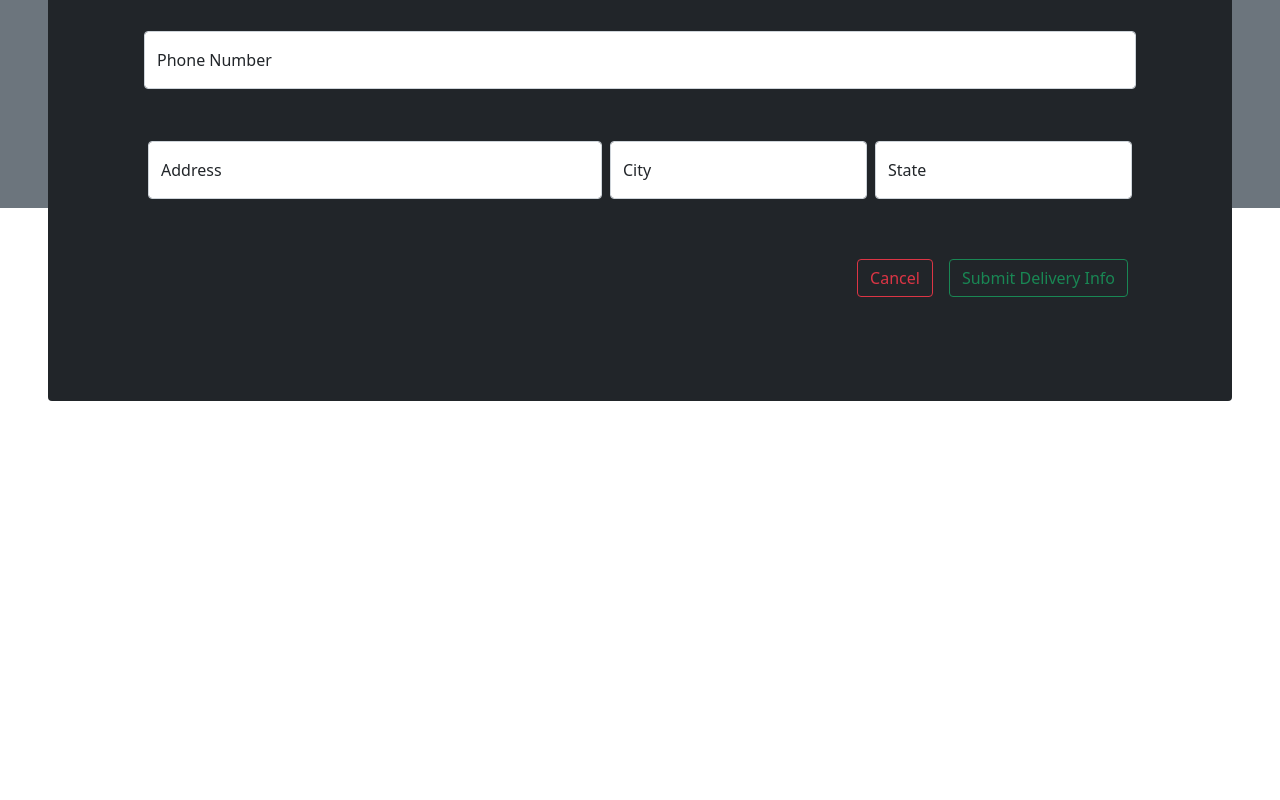
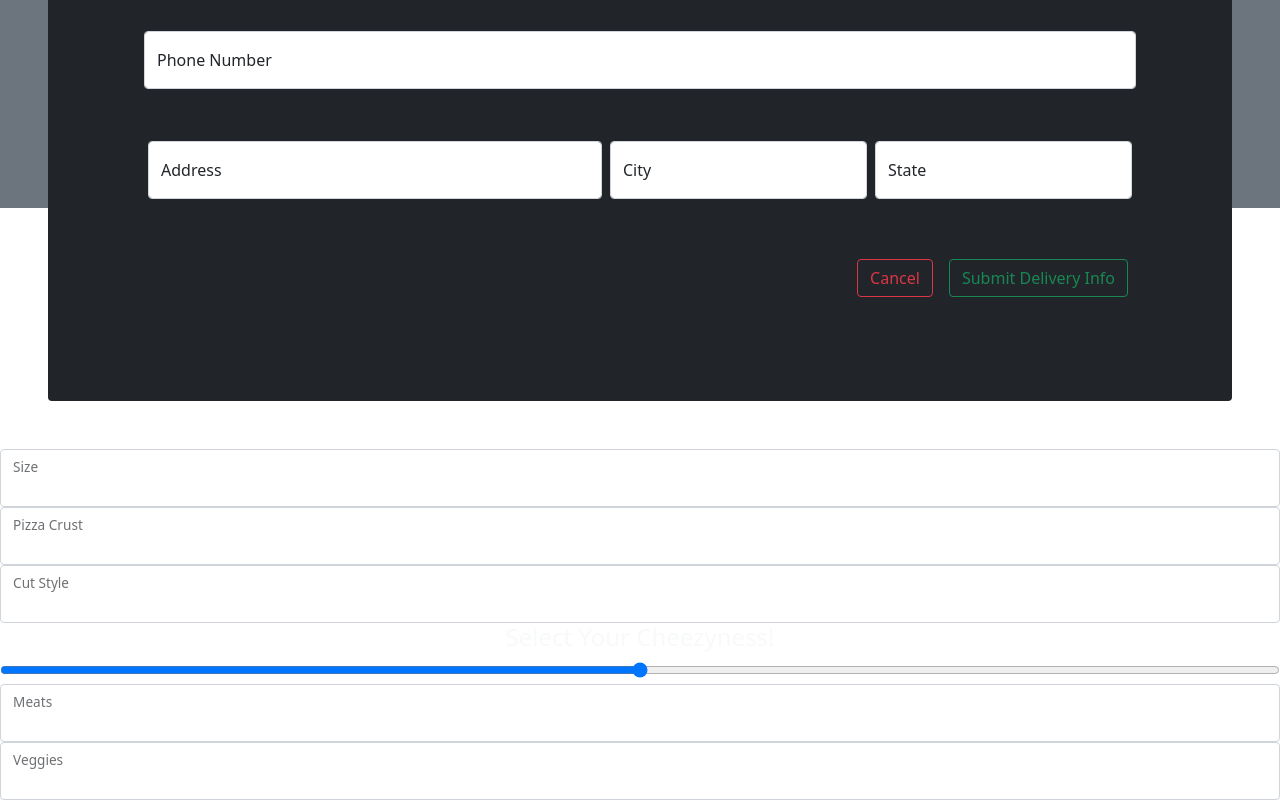
Before and after one commit to Candersoncoding/fullMERN, a React (Create React App) app in the folder React/forms-react/: page / in a window 1280 px wide. Shown: the part 592-1392 px from the top of the page. Before the commit the page ends 993 px from the top, so only its background shows below. Built offline with nearby package versions, Linux system fonts and the light colour scheme.

Commit message:
initial commit form Pizza Form

```diff
--- a/React/forms-react/src/App.js
+++ b/React/forms-react/src/App.js
@@ -2,6 +2,7 @@ import React from 'react';
 import './App.css';
 import 'bootstrap/dist/css/bootstrap.min.css';
 import MainForm from './Components/MainForm.jsx';
+import PizzaForm from './Views/PizzaForm.jsx';
 
 function App() {
   return (
@@ -10,6 +11,7 @@ function App() {
         <h1>Welcome to Pizza Man!</h1>
       </header>
       <MainForm />
+      <PizzaForm />
     </div>
   );
 }
--- /dev/null
+++ b/React/forms-react/src/Views/PizzaForm.jsx
@@ -0,0 +1,38 @@
+import React, {useState} from "react";
+
+const PizzaForm = (props) =>{
+
+
+    return(
+        <div>
+            <form >
+                <div className="form-floating">
+                    <input class="form-control" type="text" name="pizzaSize"></input>
+                    <label htmlFor="pizzaSize">Size</label>
+                </div>
+                <div className="form-floating">
+                    <input class="form-control" type="text" name="pizzaSize"></input>
+                    <label htmlFor="pizzaCrust">Pizza Crust</label>
+                </div>
+                <div className="form-floating">
+                    <input class="form-control" type="text" name="pizzaSize"></input>
+                    <label htmlFor="pizzaCutStyle">Cut Style</label>
+                </div>
+                <div className="form-floating">
+                    <h4 className="text-light">Select Your Cheezyness!</h4>
+                    <input type="range" className="form-control-range col-12"></input>
+                </div>
+                <div className="form-floating">
+                    <input class="form-control" type="text" name="pizzaSize"></input>
+                    <label htmlFor="pizzaMeats">Meats</label>
+                </div>
+                <div className="form-floating">
+                    <input class="form-control" type="text" name="pizzaSize"></input>
+                    <label htmlFor="pizzaVeggies">Veggies</label>
+                </div>
+            </form>
+        </div>
+    )
+}
+
+export default PizzaForm;
```
